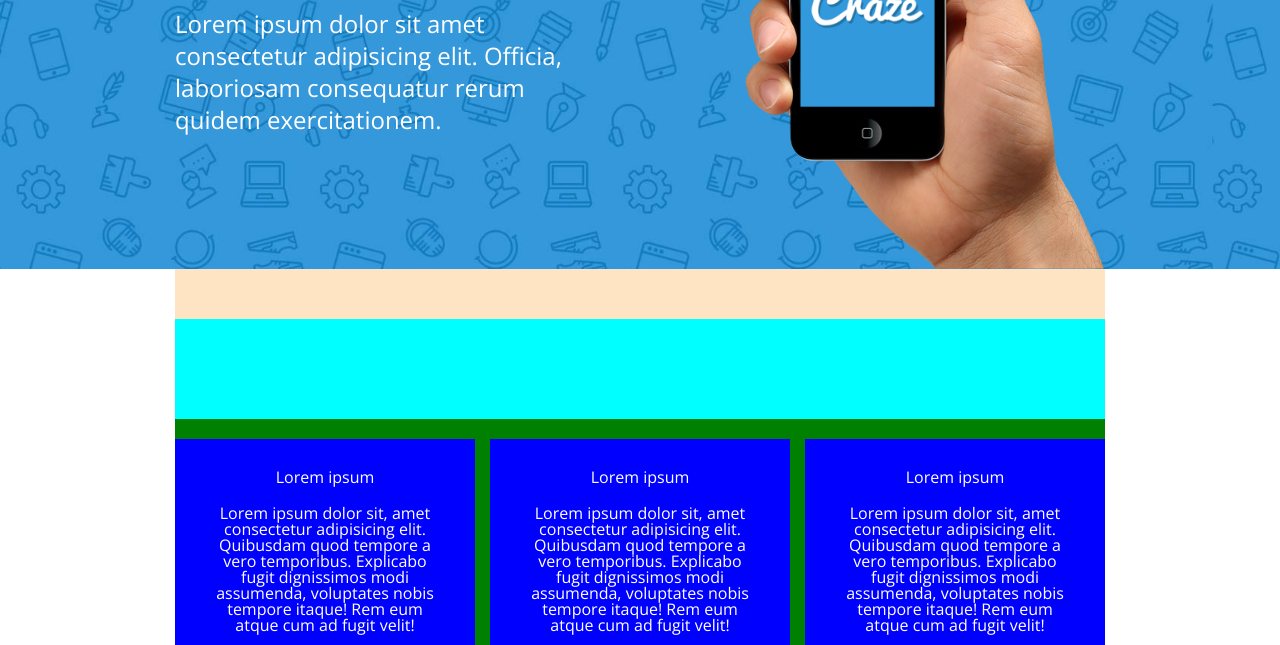
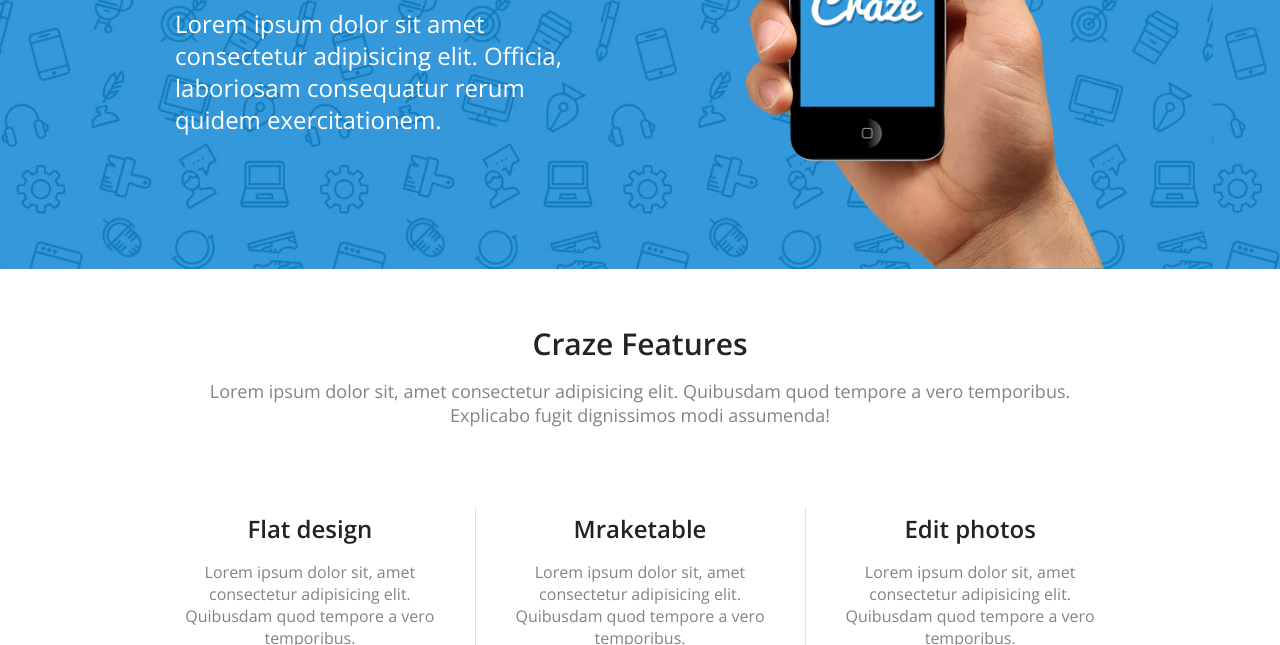
Before and after one commit to cynamonized/Craze-Features, a plain HTML site: page index.html in a window 1280 px wide. Shown: the part 155-800 px from the top of the page. Drawn offline with nearby package versions, Linux system fonts and the light colour scheme.

Commit message:
layout v1

```diff
--- a/css/style.css
+++ b/css/style.css
@@ -2,6 +2,11 @@
   margin: 0;
   padding: 0;
   box-sizing: border-box;
+}
+
+:root {
+  --dark-grey-title: #232323;
+  --dark-grey-text: #838388;
 }
 
 body {
@@ -13,6 +18,8 @@
   min-width: 400px;
   display: flex;
 }
+
+/* Header */
 
 header {
   background-image: url(../images/bg.jpg);
@@ -55,49 +62,71 @@
   margin-bottom: 100px;
 }
 
-section {
+/* Main section */
+
+main {
   display: flex;
   justify-content: center;
 }
 
 .container__section {
   width: 930px;
-  background-color: green;
+  flex-direction: column;
 }
 
 .section-title {
-  height: 150px;
-  background-color: aqua;
   display: flex;
   flex-direction: column;
 }
 
 .section-title__main-title {
-  height: 50px;
-  background-color: bisque;
+  margin: 60px 0 20px 0;
+  font-size: 30px;
+  font-weight: 600;
+  color: var(--dark-grey-title);
+  text-align: center;
 }
 
 .section-title__secondary-title {
-  background-color: aquamarine;
+  color: var(--dark-grey-text);
+  text-align: center;
+  font-size: 18px;
+  line-height: 24px;
+  margin-bottom: 80px;
 }
 
 .section-articles {
   display: flex;
   justify-content: space-between;
-  flex-wrap: wrap;
+  column-gap: 30px;
 }
 
 .article {
-  padding: 30px;
   color: white;
-  max-width: 300px;
   min-width: 150px;
-  height: 400px;
-  background-color: blue;
   text-align: center;
-  margin: 20px 0;
 }
 
-p {
+.section-articles .article:nth-child(2) {
+  margin: 0 15px;
+}
+
+.article__title {
+  font-size: 24px;
+  font-weight: 600;
+  color: var(--dark-grey-title);
+  margin-top: 10px;
   margin-bottom: 20px;
 }
+
+.article__text {
+  font-size: 16px;
+  color: var(--dark-grey-text);
+  line-height: 22px;
+}
+
+.articles__divider {
+  height: auto;
+  width: 1px;
+  background-color: #e4e4e4;
+}
--- a/index.html
+++ b/index.html
@@ -39,26 +39,33 @@
     </header>
 
 
-    <section>
-      <div class="container__section">
+    <main>
+      <div class="container container__section">
         <div class="section-title">
-          <div class="section-title__main-title"></div>
-          <div class="section-title__secondary-title"></div>
+          <h1 class="section-title__main-title">Craze Features</h1>
+          <h3 class="section-title__secondary-title">Lorem ipsum dolor sit, amet consectetur adipisicing elit. Quibusdam quod tempore a vero temporibus. Explicabo fugit dignissimos modi assumenda!</h3>
         </div>
 
         <div class="section-articles">
-          <div class="article"><p>Lorem ipsum</p>
-            <span>Lorem ipsum dolor sit, amet consectetur adipisicing elit. Quibusdam quod tempore a vero temporibus. Explicabo fugit dignissimos modi assumenda, voluptates nobis tempore itaque! Rem eum atque cum ad fugit velit!</span>
+          <div class="article"><h4 class="article__title">Flat design
+          </h4>
+            <span class="article__text">Lorem ipsum dolor sit, amet consectetur adipisicing elit. Quibusdam quod tempore a vero temporibus. </span>
           </div>
-          <div class="article"><p>Lorem ipsum</p>
-            <span>Lorem ipsum dolor sit, amet consectetur adipisicing elit. Quibusdam quod tempore a vero temporibus. Explicabo fugit dignissimos modi assumenda, voluptates nobis tempore itaque! Rem eum atque cum ad fugit velit!</span></div>
-          <div class="article"><p>Lorem ipsum</p>
-            <span>Lorem ipsum dolor sit, amet consectetur adipisicing elit. Quibusdam quod tempore a vero temporibus. Explicabo fugit dignissimos modi assumenda, voluptates nobis tempore itaque! Rem eum atque cum ad fugit velit!</span></div>
+
+          <div class="articles__divider"></div>
+
+          <div class="article"><h4 class="article__title">Mraketable</h4>
+            <span class="article__text">Lorem ipsum dolor sit, amet consectetur adipisicing elit. Quibusdam quod tempore a vero temporibus. </span></div>
+
+          <div class="articles__divider"></div>
+
+          <div class="article"><h4 class="article__title">Edit photos</h4>
+            <span class="article__text">Lorem ipsum dolor sit, amet consectetur adipisicing elit. Quibusdam quod tempore a vero temporibus. </span></div>
         </div>
 
 
     </div>
-    </section>
+    </main>
 
     </div>
   </body>
```
